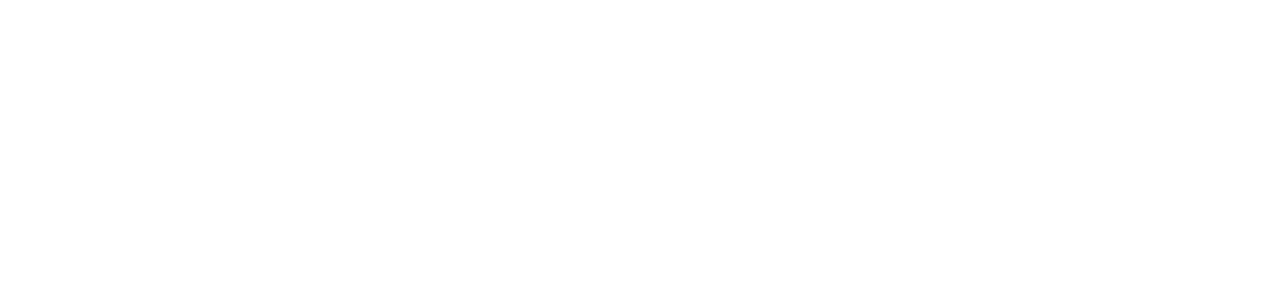
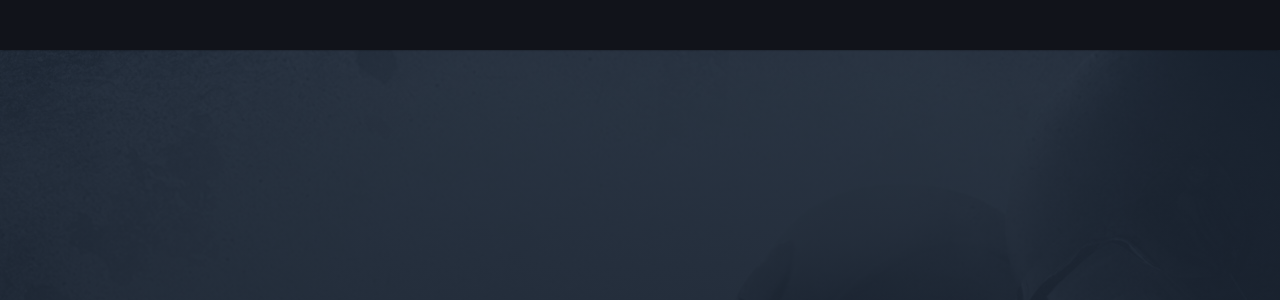
Before and after one commit to ECorpLeague/moto-fe, an Angular app: page / in a window 1280 px wide. Shown: the top 300 px of the page. Built offline with nearby package versions, Linux system fonts and the light colour scheme.

Commit message:
Added background wallpaper and created header module

```diff
--- a/src/app/app.component.scss
+++ b/src/app/app.component.scss
@@ -0,0 +1,13 @@
+:host {
+  display: grid;
+  grid-template-rows: auto 1fr;
+  height: 100%;
+  width: 100%;
+  background-image:
+    linear-gradient(
+      var(--primary-background-color),
+      20%,
+      var(--primary-color)
+    ),
+    url('/assets/images/wallpaper.jpg');
+}
--- a/src/app/app.component.ts
+++ b/src/app/app.component.ts
@@ -3,6 +3,7 @@
 @Component({
   selector: 'app-root',
   template: `
+    <app-header></app-header>
     <router-outlet></router-outlet>
   `,
   styleUrls: ['./app.component.scss'],
--- a/src/app/app.module.ts
+++ b/src/app/app.module.ts
@@ -1,12 +1,12 @@
 import { BrowserModule } from '@angular/platform-browser';
 import { NgModule } from '@angular/core';
-
+import { HeaderModule } from './header/header.module';
 import { AppRoutingModule } from './app-routing.module';
 import { AppComponent } from './app.component';
 
 @NgModule({
   declarations: [AppComponent],
-  imports: [BrowserModule, AppRoutingModule],
+  imports: [BrowserModule, AppRoutingModule, HeaderModule],
   providers: [],
   bootstrap: [AppComponent]
 })
--- /dev/null
+++ b/src/app/header/header/header.component.scss
@@ -0,0 +1,8 @@
+:host {
+  display: block;
+  width: 100%;
+  // temporary
+  height: 50px;
+  background-color: var(--header-background);
+  box-shadow: 0 2px 2px -2px rgba(black, 0.5);
+}
--- /dev/null
+++ b/src/app/header/header/header.component.ts
@@ -0,0 +1,9 @@
+import { Component, ChangeDetectionStrategy } from '@angular/core';
+
+@Component({
+  selector: 'app-header',
+  template: ``,
+  styleUrls: ['./header.component.scss'],
+  changeDetection: ChangeDetectionStrategy.OnPush
+})
+export class HeaderComponent {}
--- /dev/null
+++ b/src/assets/styles/_variables.scss
@@ -0,0 +1,5 @@
+:root {
+  --primary-color: rgb(29, 38, 51);
+  --primary-background-color: rgba(29, 38, 51, 0.55);
+  --header-background: rgb(17, 19, 26);
+}
--- a/src/styles.scss
+++ b/src/styles.scss
@@ -1 +1,7 @@
-/* You can add global styles to this file, and also import other style files */
+@import 'assets/styles/_variables.scss';
+
+body {
+  width: 100%;
+  height: 100vh;
+  margin: 0;
+}
```
Also changed, not shown: src/app/header/header.module.ts (added, +10 -0 lines), src/assets/images/wallpaper.jpg (added), 1 other file (tests, documents, lock files or other folders).
